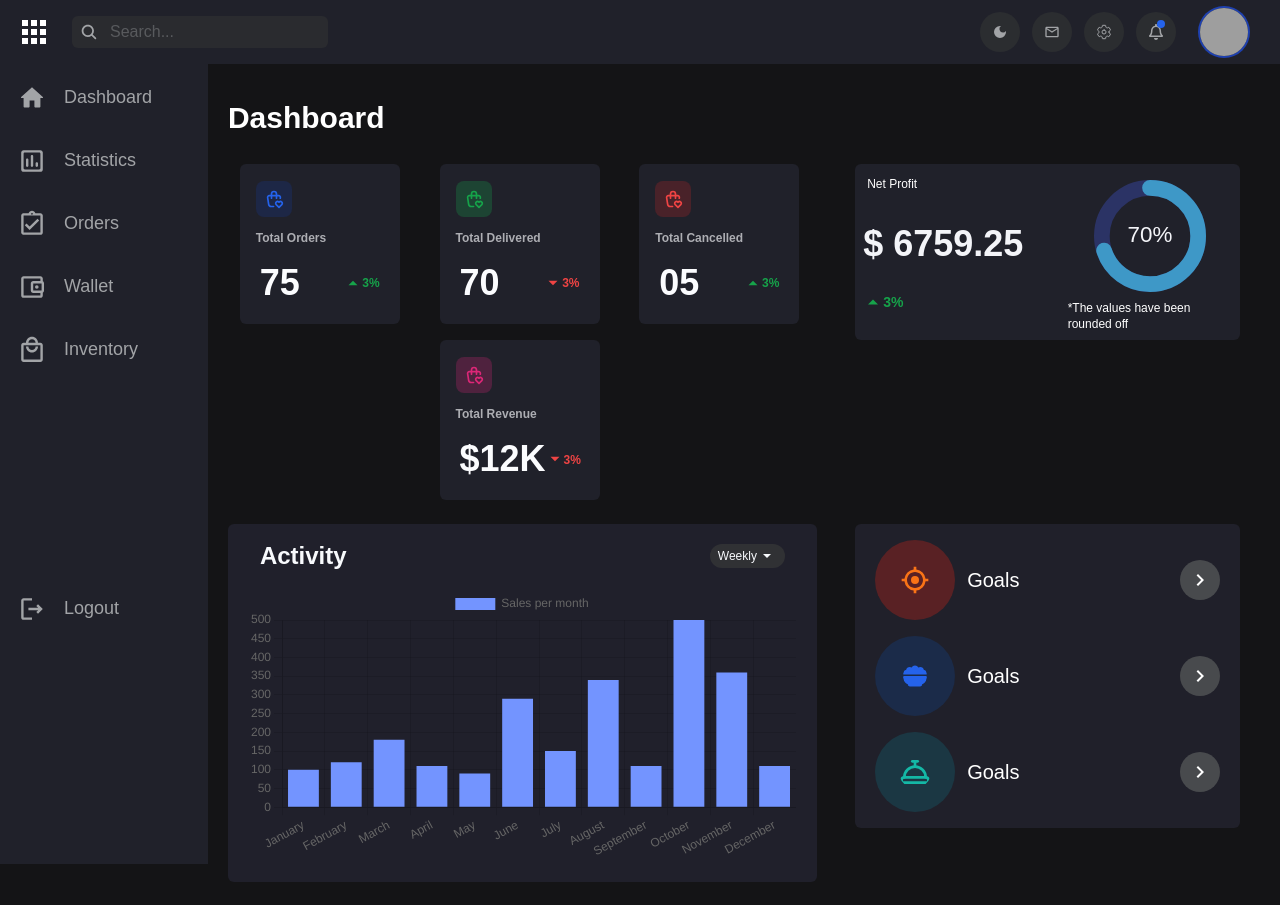
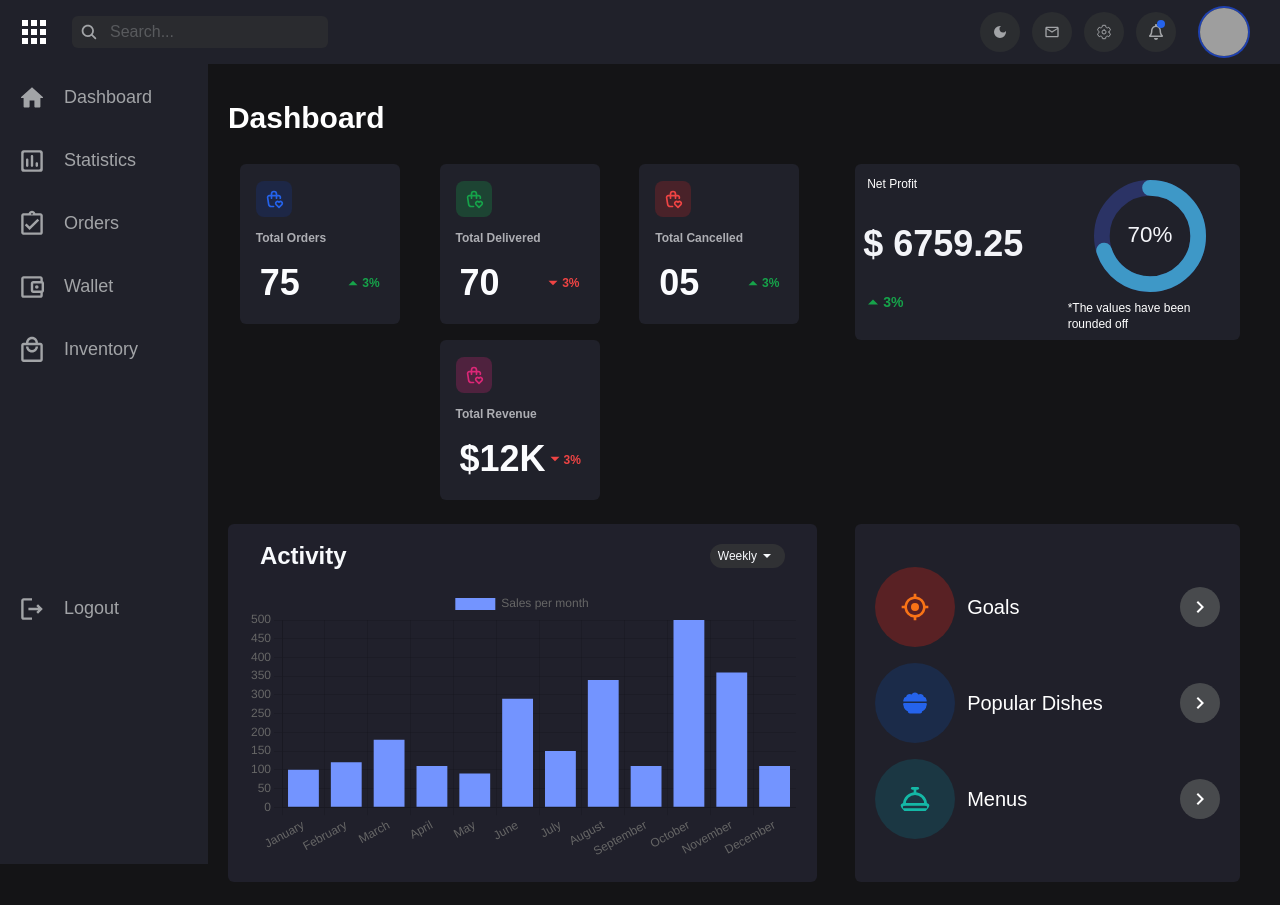
Before and after one commit to rohitchornele/dashboard, a React (Create React App) app: page / in a window 1280 px wide. Shown: the top 905 px of the page. Built offline with nearby package versions, Linux system fonts and the light colour scheme; grey boxes are pictures that could not be loaded.

Commit message:
Final Commit

```diff
--- a/src/components/pageComponents/DashboardShortcut.jsx
+++ b/src/components/pageComponents/DashboardShortcut.jsx
@@ -7,31 +7,31 @@ import { LuConciergeBell } from "react-icons/lu";
 const DashboardShortcut = () => {
   return (
     <>
-    <div className="main flex flex-col gap-2 bg-[#20202a] rounded-md p-3 px-4 w-[95%]  ml-3 md:ml-0">
+    <div className="main flex flex-col gap-2 bg-[#20202a] rounded-md p-3 px-4 w-[95%] h-full  ml-3 md:ml-0 justify-center">
       <FlexWrapper>
-        <div className="flex justify-normal items-center gap-2">
+        <div className="flex justify-normal items-center gap-2 cursor-pointer">
           <BiTargetLock className='bg-[#ba24195e] p-6 w-20 h-20 rounded-full text-orange-500 font-extrabold' />
           <h4 className='text-xl p-1'>Goals</h4>
         </div>
-        <div className=" rounded-full bg-[#484a4d] p-1 w-10 h-10 flex justify-center items-center">
+        <div className=" rounded-full bg-[#484a4d] p-1 w-10 h-10 flex justify-center items-center cursor-pointer">
           <MdOutlineKeyboardArrowRight className='text-2xl'/>
         </div>
       </FlexWrapper>
       <FlexWrapper>
-        <div className="flex justify-normal items-center gap-2">
+        <div className="flex justify-normal items-center gap-2 cursor-pointer">
           <FaBowlFood className='bg-[#13428457] p-7 w-20 h-20 rounded-full text-blue-600 font-extrabold' />
-          <h4 className='text-xl p-1'>Goals</h4>
+          <h4 className='text-xl p-1'>Popular Dishes</h4>
         </div>
-        <div className=" rounded-full bg-[#484a4d] p-1 w-10 h-10 flex justify-center items-center">
+        <div className=" rounded-full bg-[#484a4d] p-1 w-10 h-10 flex justify-center items-center cursor-pointer">
           <MdOutlineKeyboardArrowRight className='text-2xl'/>
         </div>
       </FlexWrapper>
       <FlexWrapper>
-        <div className="flex justify-normal items-center gap-2">
+        <div className="flex justify-normal items-center gap-2 cursor-pointer">
           <LuConciergeBell className='bg-[#116b7b50] p-6 w-20 h-20 rounded-full text-teal-500 font-extrabold' />
-          <h4 className='text-xl p-1'>Goals</h4>
+          <h4 className='text-xl p-1'>Menus</h4>
         </div>
-        <div className=" rounded-full bg-[#484a4d] p-1 w-10 h-10 flex justify-center items-center">
+        <div className=" rounded-full bg-[#484a4d] p-1 w-10 h-10 flex justify-center items-center cursor-pointer">
           <MdOutlineKeyboardArrowRight className='text-2xl'/>
         </div>
       </FlexWrapper>
--- a/src/components/pageComponents/DashboardStats.jsx
+++ b/src/components/pageComponents/DashboardStats.jsx
@@ -31,12 +31,12 @@ ChartJs.register(
 const DashboardStats = () => {
   return (
     <>
-      <div className="flex flex-col gap-2 bg-[#20202b] p-4 h-full rounded-md w-[95%] md:w-[97%] ml-3">
+      <div className="flex flex-col gap-2 bg-[#20202b] p-4 h-[100%] rounded-md w-[95%] md:w-[97%] ml-3">
         <div className="flex justify-between items-center px-4">
           <h3 className="text-2xl font-bold text-[#f8fafd]">Activity</h3>
           <Dropdown />
         </div>
-        <div className="md:h-full h-full w-full pt-1 m-0">
+        <div className="h-full w-full pt-1 m-0">
           <ChartComponent />
         </div>
       </div>
@@ -103,7 +103,7 @@ function ChartComponent() {
   };
 
   return (
-    <div className="p-1 h-full w-full">
+    <div className="p-1 h-full w-full flex items-center justify-center">
       <Bar data={data}/>
     </div>
   )
```
